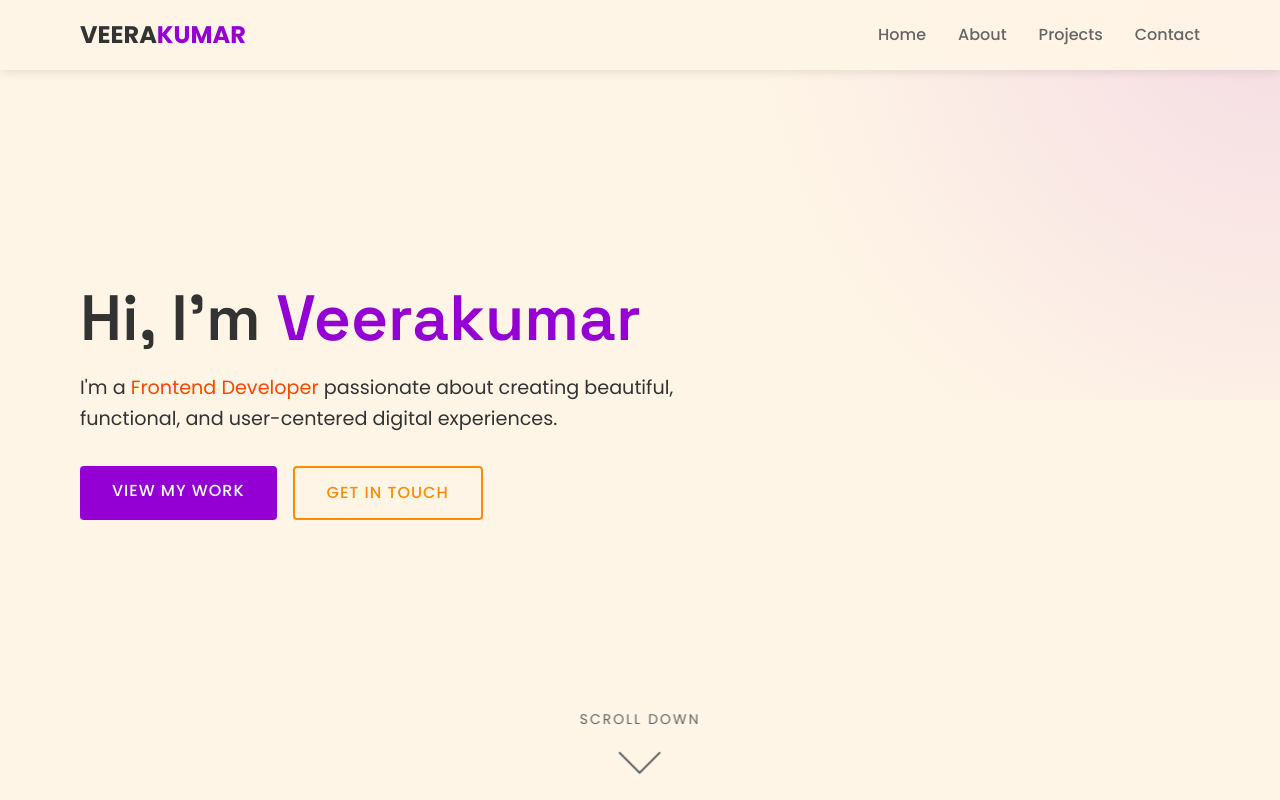
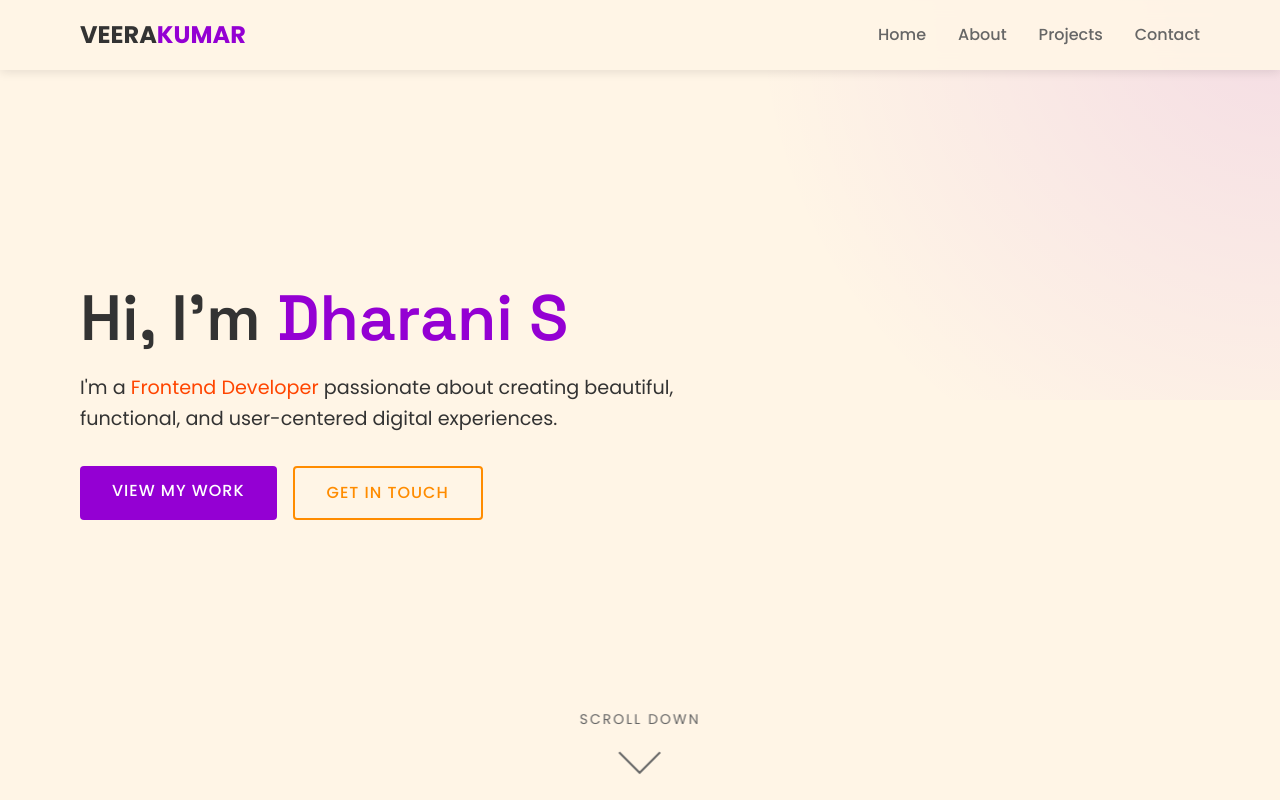
Before and after one commit to Dharani-S-12/leetlearn1, a plain HTML site: page index.html in a window 1280 px wide. Shown: the top 800 px of the page. Drawn offline with Linux system fonts and the light colour scheme.

Commit message:
Update hero section to introduce Dharani S

```diff
--- a/index.html
+++ b/index.html
@@ -802,7 +802,7 @@
     <!-- Hero Section -->
     <section id="home" class="hero">
         <div class="container hero-content">
-            <h1>Hi, I'm <span class="highlight">Veerakumar</span></h1>
+            <h1>Hi, I'm <span class="highlight">Dharani S</span></h1>
             <p>I'm a <span class="accent">Frontend Developer</span> passionate about creating beautiful, functional, and user-centered digital experiences.</p>
             <div class="hero-buttons">
                 <a href="#projects" class="btn">View My Work</a>
```
